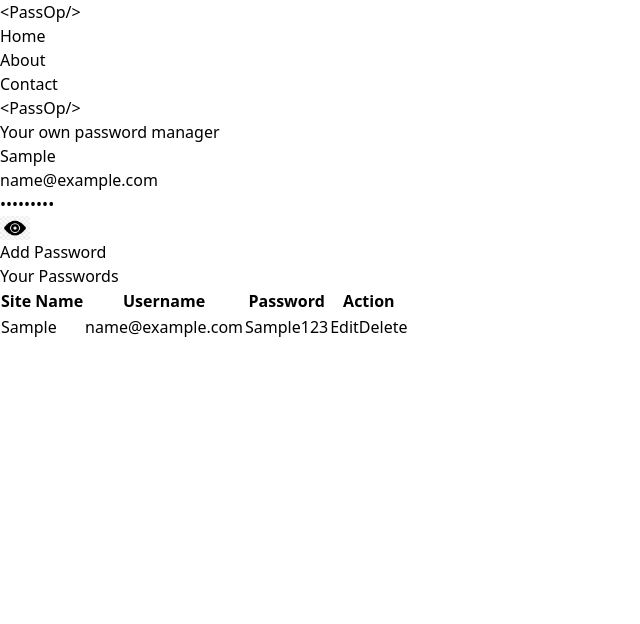
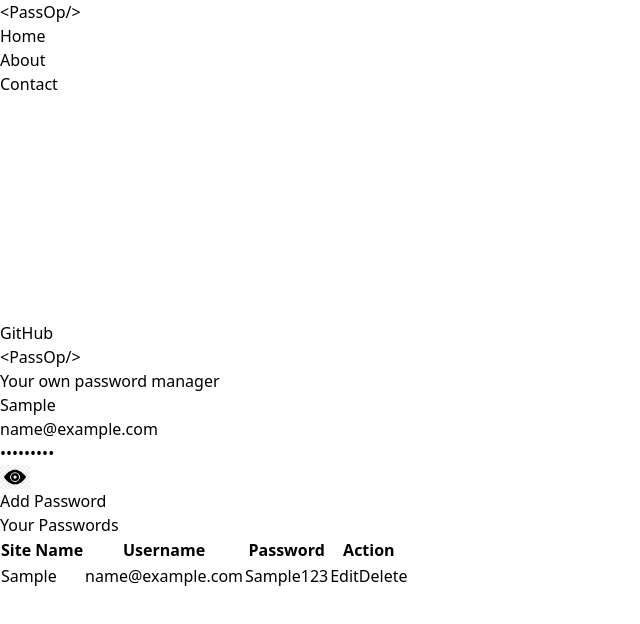
Before and after one commit to arnabmitra471/passOP-your-own-password-manager, a React (Vite) app: page / in a window 1280 px wide. Both pictures are taken after typing "Sample", "name@example.com", "Sample123" into the empty fields and a click on the button "Add Password". Shown: the top 624 px of the page, without its empty margins (0-640 px from the left). Built offline with nearby package versions, Linux system fonts and the light colour scheme; some icons are missing.

Commit message:
Providing a link to the github repo for this project

```diff
--- a/src/components/Manager.jsx
+++ b/src/components/Manager.jsx
@@ -79,7 +79,7 @@ const Manager = () => {
                         {passwordArray.map((rec,index)=>{
                             return(
                         <tr key={index} className="hover:bg-green-500 hover:text-white hover:font-bold">
-                            <td className="text-center min-w-32 py-4 border border-solid border-slate-400">{rec.siteName}</td>
+                            <td className="text-center min-w-32 py-4 border border-solid border-slate-400"><a href={rec.siteName} target="_blank">{rec.siteName}</a></td>
                             <td className="text-center min-w-32 py-4 border border-solid border-slate-400">{rec.username}</td>
                             <td className="text-center min-w-32 py-4 border border-solid border-slate-400">{rec.password}</td>
                             <td>
--- a/src/components/Navbar.jsx
+++ b/src/components/Navbar.jsx
@@ -3,7 +3,7 @@ import React from 'react'
 const Navbar = () => {
   return (
     <nav className="bg-slate-800 text-white">
-      <div className="mypass-container flex justify-between items-center h-14 px-4 py-5">
+      <div className="mypass-container flex justify-between items-center h-16 px-4 py-5">
         <div className="logo font-bold text-white">
           <span className="text-green-500">&lt;</span>
           Pass
@@ -14,6 +14,10 @@ const Navbar = () => {
           <li className="hover:bg-purple-400 py-2 px-2 hover:text-green-700 hover:rounded-md hover:transition-colors duration-200 hover:font-bold"><a href="/">About</a></li>
           <li className="hover:bg-purple-400 py-2 px-2 hover:text-green-700 hover:rounded-md hover:transition-colors duration-200 hover:font-bold"><a href="/">Contact</a></li>
         </ul>
+        <div className="github-logo flex gap-4 justify-around items-center rounded-md bg-green-500 px-4 my-5">
+          <img src="icons/github-mark-white.png" alt="Github logo" className="w-10 p-1"/>
+          <span className="font-bold">GitHub</span>
+        </div>
       </div>
     </nav>
   )
```
